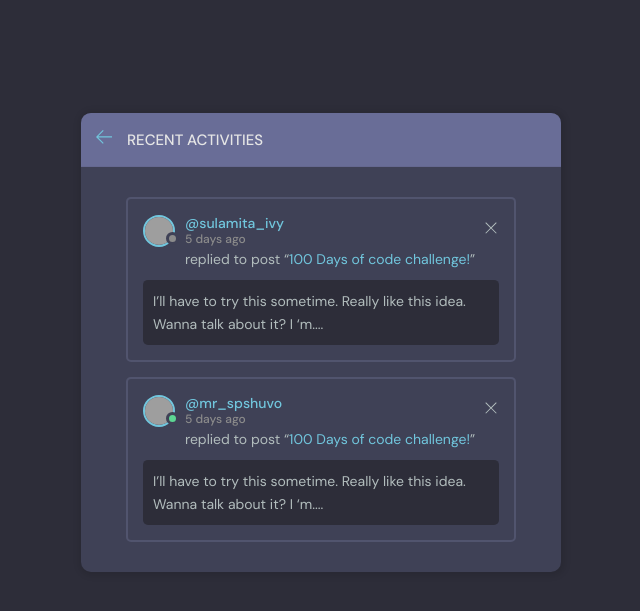
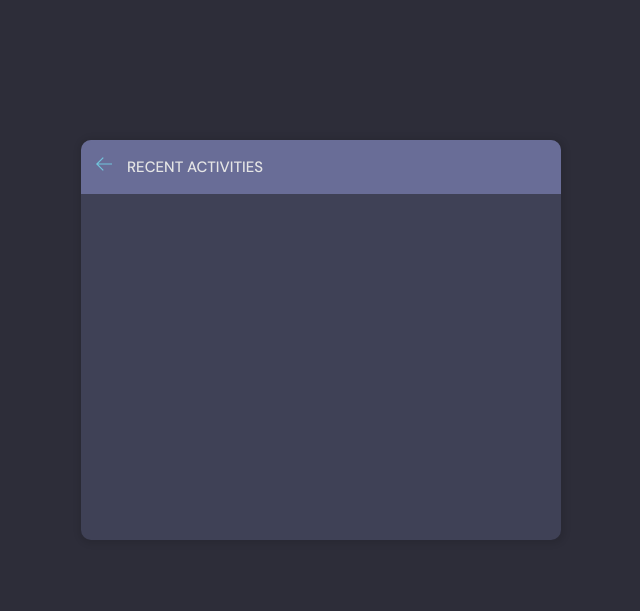
Before and after one commit to Megidd/studybud, a Django app: template base/templates/base/activity.html in a window 1280 px wide. Shown: the part 76-687 px from the top of the page, without its empty margins (319-959 px from the left). Run offline with Django 4.2, Linux system fonts and the light colour scheme; the template is opened without the code that fills it, so the values that code supplies are empty; grey boxes are pictures that could not be loaded.

Commit message:
Remove hard-coded theme data

```diff
--- a/base/templates/base/activity.html
+++ b/base/templates/base/activity.html
@@ -18,65 +18,7 @@
           </div>
 
           <div class="activities-page layout__body">
-            <div class="activities__box">
-              <div class="activities__boxHeader roomListRoom__header">
-                <a href="profile.html" class="roomListRoom__author">
-                  <div class="avatar avatar--small">
-                    <img src="https://randomuser.me/api/portraits/women/11.jpg" />
-                  </div>
-                  <p>
-                    @sulamita_ivy
-                    <span>5 days ago</span>
-                  </p>
-                </a>
-                <div class="roomListRoom__actions">
-                  <a href="#">
-                    <svg version="1.1" xmlns="http://www.w3.org/2000/svg" width="32" height="32" viewBox="0 0 32 32">
-                      <title>remove</title>
-                      <path
-                        d="M27.314 6.019l-1.333-1.333-9.98 9.981-9.981-9.981-1.333 1.333 9.981 9.981-9.981 9.98 1.333 1.333 9.981-9.98 9.98 9.98 1.333-1.333-9.98-9.98 9.98-9.981z"
-                      ></path>
-                    </svg>
-                  </a>
-                </div>
-              </div>
-              <div class="activities__boxContent">
-                <p>replied to post “<a href="room.html">100 Days of code challenge!</a>”</p>
-                <div class="activities__boxRoomContent">
-                  I’ll have to try this sometime. Really like this idea. Wanna talk about it? I ‘m....
-                </div>
-              </div>
-            </div>
 
-            <div class="activities__box">
-              <div class="activities__boxHeader roomListRoom__header">
-                <a href="profile.html" class="roomListRoom__author">
-                  <div class="avatar avatar--small active">
-                    <img src="https://randomuser.me/api/portraits/men/13.jpg" />
-                  </div>
-                  <p>
-                    @mr_spshuvo
-                    <span>5 days ago</span>
-                  </p>
-                </a>
-                <div class="roomListRoom__actions">
-                  <a href="#">
-                    <svg version="1.1" xmlns="http://www.w3.org/2000/svg" width="32" height="32" viewBox="0 0 32 32">
-                      <title>remove</title>
-                      <path
-                        d="M27.314 6.019l-1.333-1.333-9.98 9.981-9.981-9.981-1.333 1.333 9.981 9.981-9.981 9.98 1.333 1.333 9.981-9.98 9.98 9.98 1.333-1.333-9.98-9.98 9.98-9.981z"
-                      ></path>
-                    </svg>
-                  </a>
-                </div>
-              </div>
-              <div class="activities__boxContent">
-                <p>replied to post “<a href="room.html">100 Days of code challenge!</a>”</p>
-                <div class="activities__boxRoomContent">
-                  I’ll have to try this sometime. Really like this idea. Wanna talk about it? I ‘m....
-                </div>
-              </div>
-            </div>
           </div>
         </div>
       </div>
```
